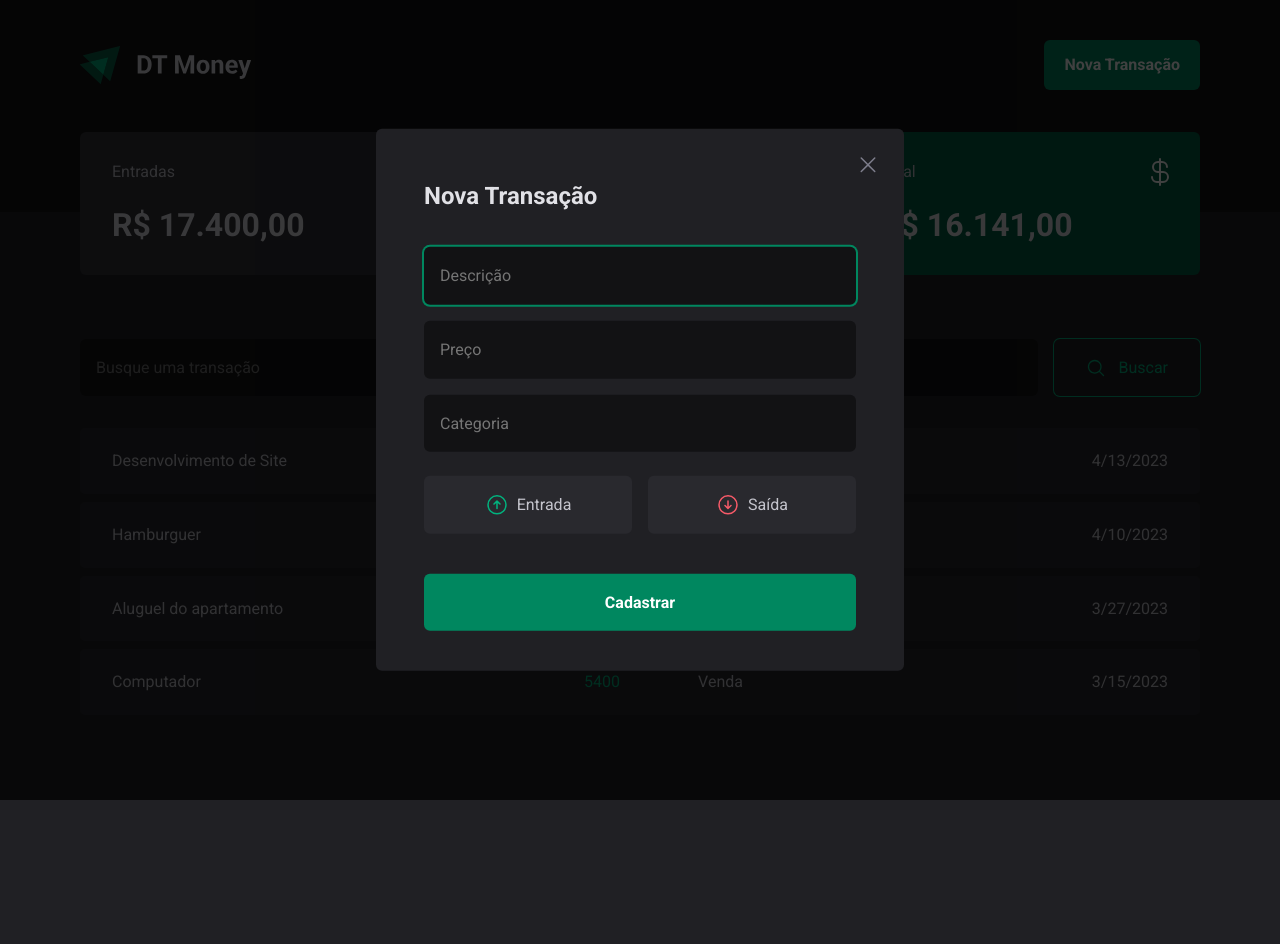
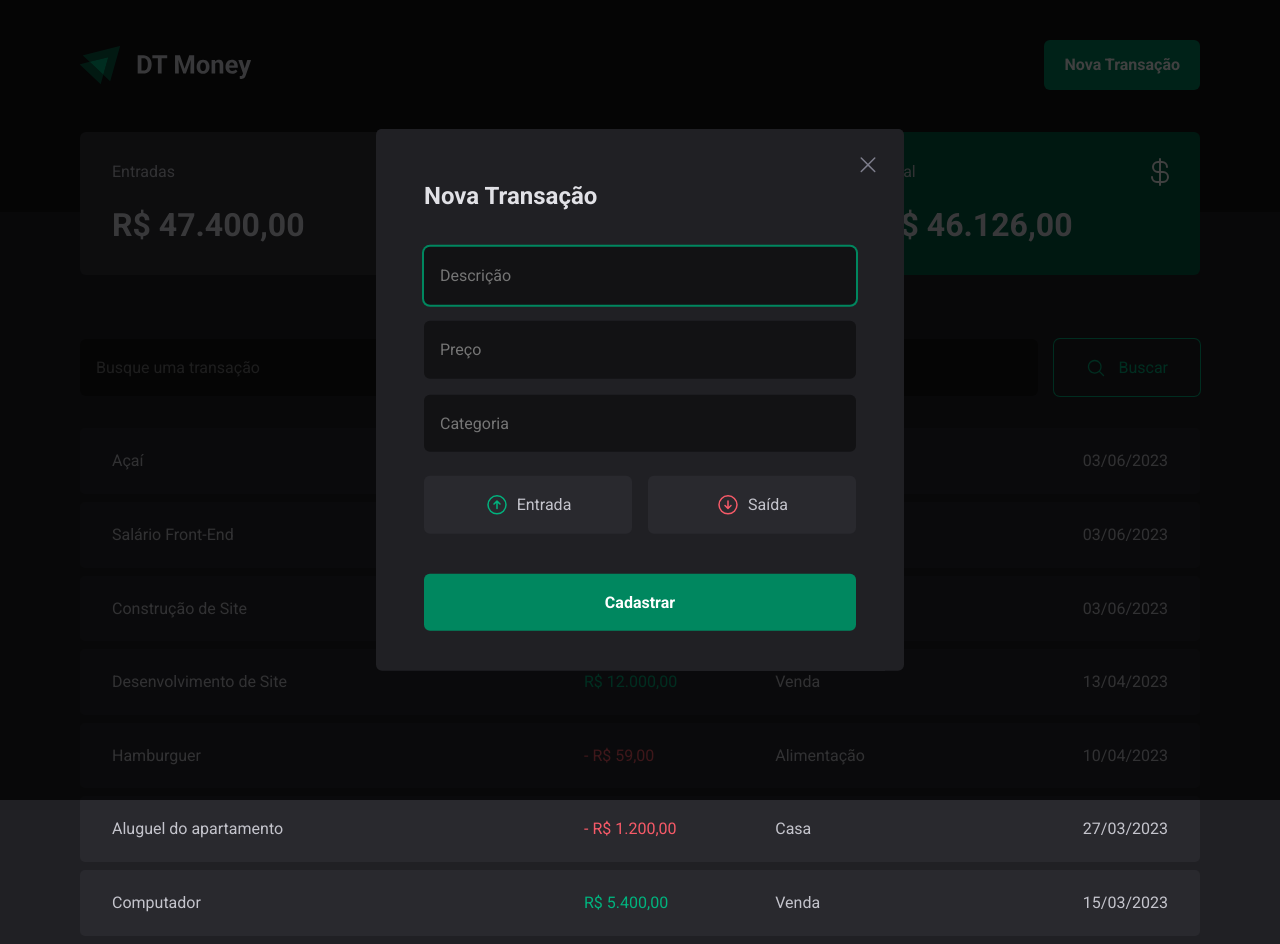
Before and after one commit to dantevicenzo/dt-money, a React (Vite) app: page / in a window 1280 px wide. Both pictures are taken after a click on the button "Nova Transação". Before the commit the page ends 800 px from the top, so only its background shows below. Built offline with nearby package versions, Linux system fonts and the light colour scheme; data requests are answered from the project's data file.

Commit message:
Search and Create New Transaction behaviors

```diff
--- a/package.json
+++ b/package.json
@@ -12,12 +12,16 @@
     "preview": "vite preview"
   },
   "dependencies": {
+    "@hookform/resolvers": "^3.1.0",
     "@phosphor-icons/react": "^2.0.9",
     "@radix-ui/react-dialog": "^1.0.4",
     "@radix-ui/react-radio-group": "^1.1.3",
+    "axios": "^1.4.0",
     "react": "^18.2.0",
     "react-dom": "^18.2.0",
-    "styled-components": "^5.3.11"
+    "react-hook-form": "^7.44.3",
+    "styled-components": "^5.3.11",
+    "zod": "^3.21.4"
   },
   "devDependencies": {
     "@rocketseat/eslint-config": "^1.2.0",
--- a/server.json
+++ b/server.json
@@ -5,32 +5,56 @@
       "description": "Desenvolvimento de Site",
       "price": 12000,
       "type": "income",
-            "category":"Venda",
-            "createdAT": "2023-04-13T18:56:48.164Z"
+      "category": "Venda",
+      "createdAt": "2023-04-13T18:56:48.164Z"
     },
     {
       "id": 2,
       "description": "Hamburguer",
       "price": 59,
       "type": "outcome",
-            "category":"Alimentação",
-            "createdAT": "2023-04-10T18:56:48.164Z"
+      "category": "Alimentação",
+      "createdAt": "2023-04-10T18:56:48.164Z"
     },
     {
       "id": 3,
       "description": "Aluguel do apartamento",
       "price": 1200,
       "type": "outcome",
-            "category":"Casa",
-            "createdAT": "2023-03-27T18:56:48.164Z"
+      "category": "Casa",
+      "createdAt": "2023-03-27T18:56:48.164Z"
     },
     {
       "id": 4,
       "description": "Computador",
       "price": 5400,
       "type": "income",
-            "category":"Venda",
-            "createdAT": "2023-03-15T18:56:48.164Z"
+      "category": "Venda",
+      "createdAt": "2023-03-15T18:56:48.164Z"
+    },
+    {
+      "description": "Construção de Site",
+      "price": 15000,
+      "type": "income",
+      "category": "Venda",
+      "createdAt": "2023-06-03T20:16:00.444Z",
+      "id": 5
+    },
+    {
+      "description": "Salário Front-End",
+      "price": 15000,
+      "type": "income",
+      "category": "Salário",
+      "createdAt": "2023-06-03T20:17:05.942Z",
+      "id": 6
+    },
+    {
+      "description": "Açaí",
+      "price": 15,
+      "type": "outcome",
+      "category": "Alimentação",
+      "createdAt": "2023-06-03T20:18:32.419Z",
+      "id": 7
     }
   ]
 }
--- a/src/components/NewTransactionModal/index.tsx
+++ b/src/components/NewTransactionModal/index.tsx
@@ -10,19 +10,71 @@ import {
 
 import { Portal as DialogPortal } from '@radix-ui/react-dialog'
 import { ArrowCircleUp, ArrowCircleDown, X } from '@phosphor-icons/react'
+import { Controller, useForm } from 'react-hook-form'
+import * as z from 'zod'
+import { zodResolver } from '@hookform/resolvers/zod'
+import { useContext } from 'react'
+import { TransactionsContext } from '../../contexts/TransactionsProvider'
+
+const addNewTransactionSchema = z.object({
+  description: z.string(),
+  category: z.string(),
+  price: z.number(),
+  type: z.enum(['income', 'outcome']),
+})
+
+type TAddNewTransactionSchema = z.infer<typeof addNewTransactionSchema>
 
 export function NewTransactionModal() {
+  const {
+    control,
+    register,
+    handleSubmit,
+    reset,
+    formState: { isSubmitting },
+  } = useForm<TAddNewTransactionSchema>({
+    resolver: zodResolver(addNewTransactionSchema),
+  })
+
+  const { addNewTransaction } = useContext(TransactionsContext)
+
+  async function handleAddNewTransaction(data: TAddNewTransactionSchema) {
+    addNewTransaction(data)
+    reset()
+  }
+
   return (
     <DialogPortal>
       <Overlay />
       <Content>
         <strong>Nova Transação</strong>
 
-        <Form>
-          <input type="text" placeholder="Descrição" />
-          <input type="text" placeholder="Preço" />
-          <input type="text" placeholder="Categoria" />
-          <RadioGroupRoot>
+        <Form onSubmit={handleSubmit(handleAddNewTransaction)}>
+          <input
+            type="text"
+            placeholder="Descrição"
+            {...register('description')}
+          />
+          <input
+            type="number"
+            placeholder="Preço"
+            {...register('price', { valueAsNumber: true })}
+          />
+          <input
+            type="text"
+            placeholder="Categoria"
+            {...register('category')}
+          />
+
+          <Controller
+            name="type"
+            control={control}
+            render={({ field }) => {
+              return (
+                <RadioGroupRoot
+                  onValueChange={field.onChange}
+                  value={field.value}
+                >
                   <RadioGroupItem value="income">
                     <ArrowCircleUp size={24} />
                     Entrada
@@ -32,7 +84,13 @@ export function NewTransactionModal() {
                     Saída
                   </RadioGroupItem>
                 </RadioGroupRoot>
-          <StyledButton type="submit">Cadastrar</StyledButton>
+              )
+            }}
+          />
+
+          <StyledButton type="submit" disabled={isSubmitting}>
+            Cadastrar
+          </StyledButton>
         </Form>
 
         <DialogClose>
--- a/src/contexts/TransactionsProvider.tsx
+++ b/src/contexts/TransactionsProvider.tsx
@@ -1,4 +1,5 @@
 import React, { useEffect, useState } from 'react'
+import { api } from '../lib/axios'
 
 interface ITransaction {
   id: number
@@ -6,11 +7,20 @@ interface ITransaction {
   price: number
   type: 'income' | 'outcome'
   category: string
-  createdAT: string
+  createdAt: string
+}
+
+interface IAddNewTransactionProps {
+  description: string
+  price: number
+  type: 'income' | 'outcome'
+  category: string
 }
 
 interface ITransactionsContext {
   transactions: ITransaction[]
+  fetchTransactions: (query?: string) => Promise<void>
+  addNewTransaction: (newTransaction: IAddNewTransactionProps) => Promise<void>
 }
 
 export const TransactionsContext = React.createContext(
@@ -24,10 +34,30 @@ interface ITransactionsProviderProps {
 export function TransactionsProvider({ children }: ITransactionsProviderProps) {
   const [transactions, setTransactions] = useState<ITransaction[]>([])
 
-  async function fetchTransactions() {
-    const response = await fetch('http://localhost:3000/transactions')
-    const data = await response.json()
-    setTransactions(data)
+  async function fetchTransactions(query?: string) {
+    const response = await api.get('transactions', {
+      params: {
+        _sort: 'createdAt',
+        _order: 'desc',
+        q: query,
+      },
+    })
+    setTransactions(response.data)
+  }
+
+  async function addNewTransaction(data: IAddNewTransactionProps) {
+    const { description, category, price, type } = data
+    const dateNow = new Date()
+
+    const response = await api.post('/transactions', {
+      description,
+      price,
+      type,
+      category,
+      createdAt: dateNow.toISOString(),
+    })
+
+    setTransactions((prev) => [response.data, ...prev])
   }
 
   useEffect(() => {
@@ -35,7 +65,9 @@ export function TransactionsProvider({ children }: ITransactionsProviderProps) {
   }, [])
 
   return (
-    <TransactionsContext.Provider value={{ transactions }}>
+    <TransactionsContext.Provider
+      value={{ transactions, fetchTransactions, addNewTransaction }}
+    >
       {children}
     </TransactionsContext.Provider>
   )
--- /dev/null
+++ b/src/hooks/useSummary.ts
@@ -0,0 +1,28 @@
+import { useContext } from 'react'
+import { TransactionsContext } from '../contexts/TransactionsProvider'
+
+export function useSummary() {
+  const { transactions } = useContext(TransactionsContext)
+
+  const summary = transactions.reduce(
+    (acc, transaction) => {
+      if (transaction.type === 'income') {
+        acc.income += transaction.price
+        acc.total += transaction.price
+      }
+      if (transaction.type === 'outcome') {
+        acc.outcome += transaction.price
+        acc.total -= transaction.price
+      }
+
+      return acc
+    },
+    {
+      income: 0,
+      outcome: 0,
+      total: 0,
+    },
+  )
+
+  return summary
+}
--- /dev/null
+++ b/src/lib/axios.ts
@@ -0,0 +1,6 @@
+import axios from 'axios'
+
+export const api = axios.create({
+  baseURL: 'http://localhost:3000',
+  timeout: 1000,
+})
--- a/src/pages/Home/components/Search/index.tsx
+++ b/src/pages/Home/components/Search/index.tsx
@@ -1,11 +1,40 @@
+import { zodResolver } from '@hookform/resolvers/zod'
 import { Form, InputText, SearchButton } from './styles'
 import { MagnifyingGlass } from '@phosphor-icons/react'
+import { useForm } from 'react-hook-form'
+import * as z from 'zod'
+import { useContext } from 'react'
+import { TransactionsContext } from '../../../../contexts/TransactionsProvider'
+
+const searchFormSchema = z.object({
+  query: z.string(),
+})
+
+type TSearchFormSchema = z.infer<typeof searchFormSchema>
 
 export function Search() {
+  const {
+    register,
+    handleSubmit,
+    formState: { isSubmitting },
+  } = useForm<TSearchFormSchema>({
+    resolver: zodResolver(searchFormSchema),
+  })
+
+  const { fetchTransactions } = useContext(TransactionsContext)
+
+  async function handleSearch(data: TSearchFormSchema) {
+    await fetchTransactions(data.query)
+  }
+
   return (
-    <Form>
-      <InputText type="text" placeholder="Busque uma transação" />
-      <SearchButton type="submit">
+    <Form onSubmit={handleSubmit(handleSearch)}>
+      <InputText
+        type="text"
+        placeholder="Busque uma transação"
+        {...register('query')}
+      />
+      <SearchButton type="submit" disabled={isSubmitting}>
         <MagnifyingGlass size={20} />
         Buscar
       </SearchButton>
--- a/src/pages/Home/components/Search/styles.ts
+++ b/src/pages/Home/components/Search/styles.ts
@@ -26,7 +26,12 @@ export const SearchButton = styled.button`
   box-shadow: 0 0 0 1px ${(props) => props.theme.greenLight};
   cursor: pointer;
 
-  &:hover {
+  &:disabled {
+    opacity: 0.6;
+    cursor: not-allowed;
+  }
+
+  &:enabled:hover {
     box-shadow: none;
     background-color: ${(props) => props.theme.green};
     color: ${(props) => props.theme.white};
--- a/src/pages/Home/components/Summary/index.tsx
+++ b/src/pages/Home/components/Summary/index.tsx
@@ -1,3 +1,4 @@
+import { useSummary } from '../../../../hooks/useSummary'
 import { Card, CardTitle, Container } from './styles'
 import {
   ArrowCircleUp,
@@ -5,7 +6,11 @@ import {
   CurrencyDollar,
 } from '@phosphor-icons/react'
 
+import { priceFormatter } from '../../../../utils/formatter'
+
 export function Summary() {
+  const summary = useSummary()
+
   return (
     <Container>
       <Card variant="income">
@@ -13,21 +18,21 @@ export function Summary() {
           <span>Entradas</span>
           <ArrowCircleUp size={32} />
         </CardTitle>
-        <strong>R$ 17.400,00</strong>
+        <strong>{priceFormatter.format(summary.income)}</strong>
       </Card>
       <Card variant="outcome">
         <CardTitle>
           <span>Saídas</span>
           <ArrowCircleDown size={32} />
         </CardTitle>
-        <strong>R$ 17.400,00</strong>
+        <strong>{priceFormatter.format(summary.outcome)}</strong>
       </Card>
       <Card variant="total">
         <CardTitle>
           <span>Total</span>
           <CurrencyDollar size={32} />
         </CardTitle>
-        <strong>R$ 16.141,00</strong>
+        <strong>{priceFormatter.format(summary.total)}</strong>
       </Card>
     </Container>
   )
--- a/src/pages/Home/components/Table/index.tsx
+++ b/src/pages/Home/components/Table/index.tsx
@@ -1,6 +1,7 @@
 import { useContext } from 'react'
 import { Price, StyledTable } from './styles'
 import { TransactionsContext } from '../../../../contexts/TransactionsProvider'
+import { dateTimeFormatter, priceFormatter } from '../../../../utils/formatter'
 
 export function Table() {
   const { transactions } = useContext(TransactionsContext)
@@ -13,10 +14,15 @@ export function Table() {
             <tr key={transaction.id}>
               <td>{transaction.description}</td>
               <td>
-                <Price variant={transaction.type}>{transaction.price}</Price>
+                <Price variant={transaction.type}>
+                  {transaction.type === 'outcome' && '- '}
+                  {priceFormatter.format(transaction.price)}
+                </Price>
               </td>
               <td>{transaction.category}</td>
-              <td>{new Date(transaction.createdAT).toLocaleDateString()}</td>
+              <td>
+                {dateTimeFormatter.format(new Date(transaction.createdAt))}
+              </td>
             </tr>
           ))}
         </tbody>
--- /dev/null
+++ b/src/utils/formatter.ts
@@ -0,0 +1,5 @@
+export const dateTimeFormatter = new Intl.DateTimeFormat('pt-BR')
+export const priceFormatter = new Intl.NumberFormat('pt-BR', {
+  style: 'currency',
+  currency: 'BRL',
+})
```
Also changed, not shown: src/components/NewTransactionModal/styles.ts (+8 -2 lines), 1 other file (tests, documents, lock files or other folders). Lines whose indentation alone changed are shown as unchanged.
